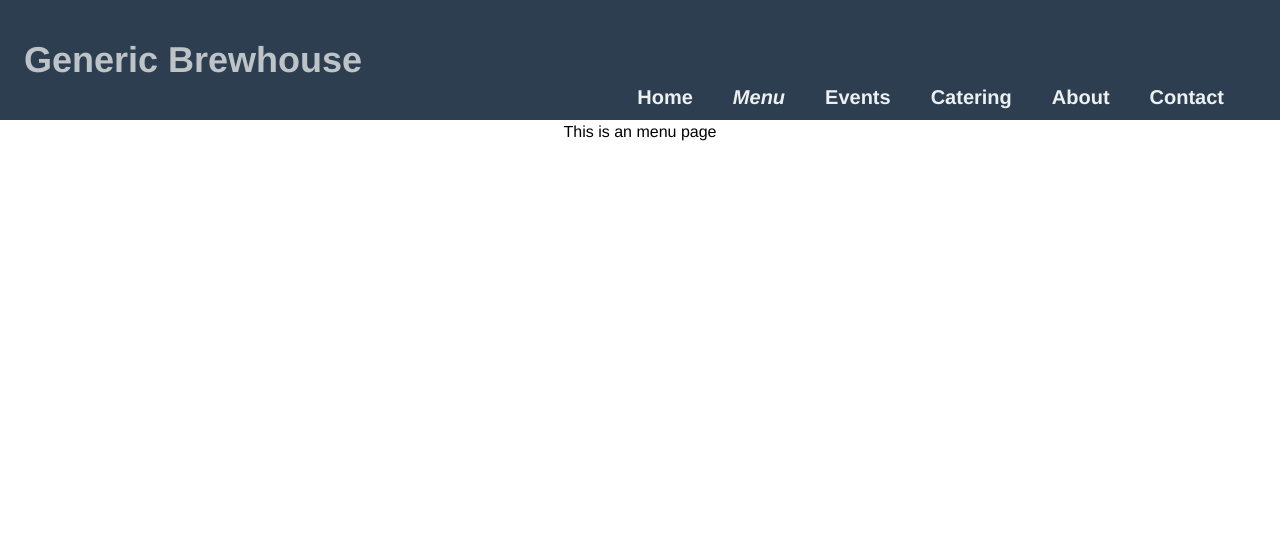
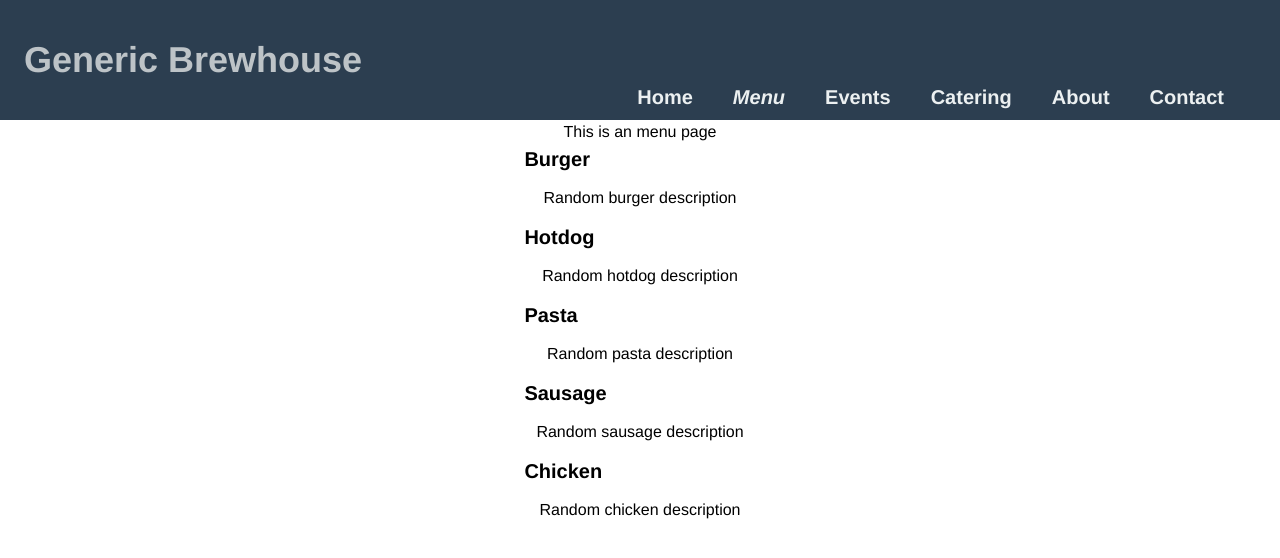
Before and after one commit to khemsoth/generic-restaurant, a Vue app: page /menu in a window 1280 px wide. Shown: the top 558 px of the page. Built offline with nearby package versions, Linux system fonts and the light colour scheme.

Commit message:
funct: Menu items populate correctly

```diff
--- /dev/null
+++ b/src/components/MenuItem.vue
@@ -0,0 +1,50 @@
+<template>
+  <div class="max-w-2xl ">
+    <ul v-for="item in items" v-bind:key="item.id">
+      <li>
+        <div  class="menu-item-title text-xl font-bold text-left">
+          {{ item.title }}
+        </div>
+        <div class="m-3">
+          {{ item.desc }}
+        </div>
+      </li>
+    </ul>
+  </div>
+</template>
+
+<script>
+export default {
+  name: 'MenuItem',
+  data() {
+    return {
+      items: [
+        {
+          title: 'Burger',
+          desc: 'Random burger description'
+        },
+                {
+          title: 'Hotdog',
+          desc: 'Random hotdog description'
+        },
+                {
+          title: 'Pasta',
+          desc: 'Random pasta description'
+        },
+                {
+          title: 'Sausage',
+          desc: 'Random sausage description'
+        },
+                {
+          title: 'Chicken',
+          desc: 'Random chicken description'
+        },
+      ]
+    }
+  }
+}
+</script>
+
+<style scoped>
+
+</style>
--- a/src/views/Menu.vue
+++ b/src/views/Menu.vue
@@ -1,5 +1,22 @@
 <template>
-  <div class="menu">
+  <div class="menu flex flex-col items-center">
     <h1>This is an menu page</h1>
+    <MenuItem />
   </div>
 </template>
+
+<script>
+import MenuItem from '../components/MenuItem'
+
+export default {
+  name: 'Menu',
+  components: {
+    MenuItem
+  },
+  data() {
+    return {
+
+    }
+  },
+}
+</script>
```
